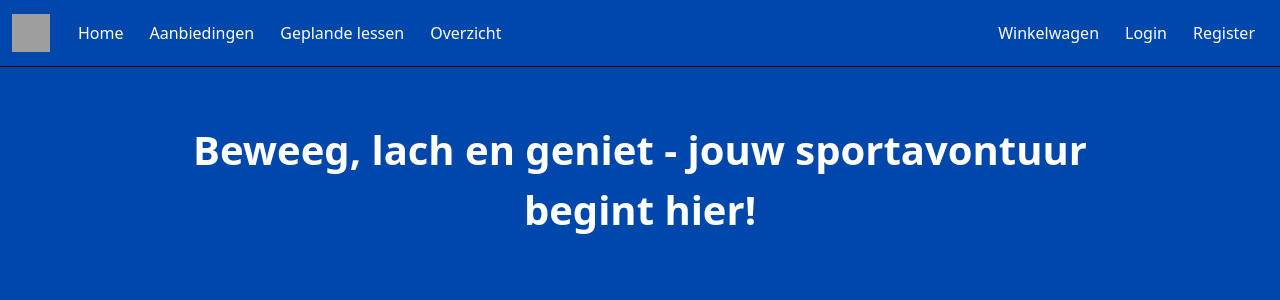
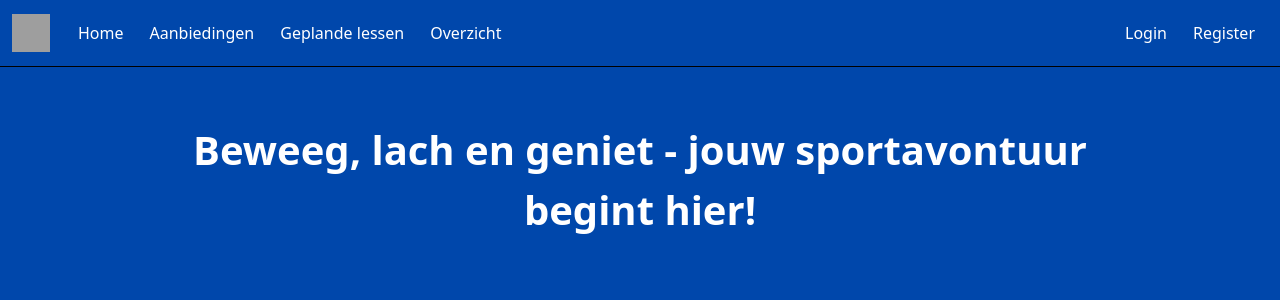
Before and after one commit to LuukvdBilt/FitForFun, a PHP site: page /index.php in a window 1280 px wide. Shown: the top 300 px of the page. Run offline with PHP 8.4, Linux system fonts and the light colour scheme; grey boxes are pictures that could not be loaded.

Commit message:
winkelwagen verwijderd

```diff
--- a/Homepagina/index.php
+++ b/Homepagina/index.php
@@ -39,9 +39,6 @@
 
             <ul class="navbar-nav">
               <li class="nav-item">
-                <a class="nav-link" href="#"><i class="bi bi-cart"></i> Winkelwagen</a>
-              </li>
-              <li class="nav-item">
                 <a class="nav-link" href="#">Login</a>
               </li>
               <li class="nav-item">
```
